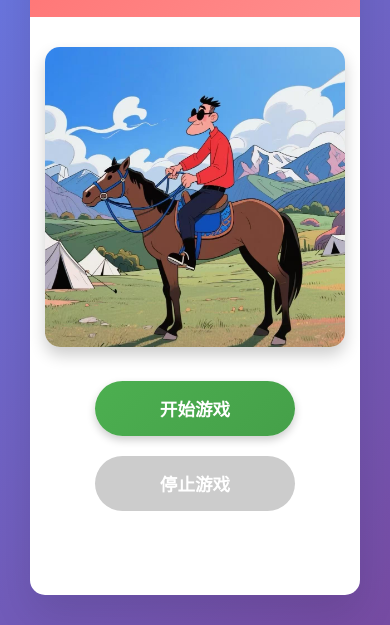
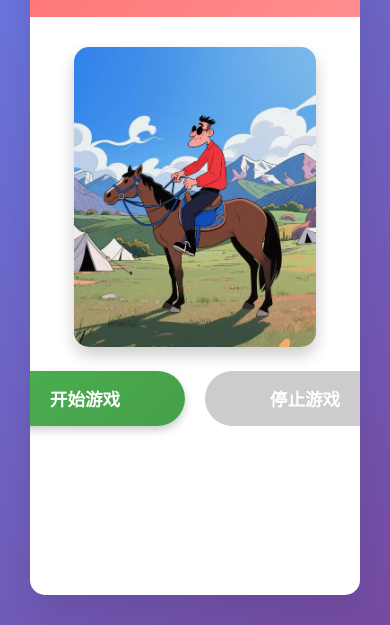
Before and after one commit to ltb1996/zsbxyx, a plain HTML site: page index.html in a window 390 px wide. Shown: the part 237-862 px from the top of the page. Drawn offline with Linux system fonts and the light colour scheme.

Commit message:
youceanniu

```diff
--- a/index.html
+++ b/index.html
@@ -19,15 +19,18 @@
         </header>
 
         <main class="game-area">
+            <div class="game-content">
                 <div class="image-container">
                     <img id="game-image" src="" alt="猜猜我是谁" class="game-image">
                 </div>
 
+                <div class="controls-panel">
                     <div class="controls">
                         <button id="start-btn" class="btn btn-start">开始游戏</button>
                         <button id="stop-btn" class="btn btn-stop" disabled>停止游戏</button>
                     </div>
-
+                </div>
+            </div>
         </main>
     </div>
 
--- a/style.css
+++ b/style.css
@@ -54,16 +54,25 @@ body {
     text-align: center;
 }
 
+.game-content {
+    display: flex;
+    align-items: center;
+    justify-content: center;
+    gap: 40px;
+    max-width: 1000px;
+    margin: 0 auto;
+}
+
 .image-container {
     position: relative;
-    margin-bottom: 30px;
+    margin-bottom: 0;
 }
 
 .game-image {
     width: 100%;
     max-width: 600px;
-    height: 600px;
-    object-fit: cover;
+    height: 700px;
+    object-fit: fill;
     border-radius: 15px;
     box-shadow: 0 8px 16px rgba(0, 0, 0, 0.2);
     transition: transform 0.3s ease;
@@ -73,12 +82,20 @@ body {
     transform: scale(1.05);
 }
 
+.controls-panel {
+    display: flex;
+    flex-direction: column;
+    justify-content: center;
+    align-items: center;
+    min-width: 200px;
+}
 
 .controls {
     display: flex;
+    flex-direction: column;
     gap: 20px;
-    justify-content: center;
-    margin-bottom: 30px;
+    align-items: center;
+    margin-bottom: 0;
 }
 
 .btn {
@@ -157,13 +174,22 @@ body {
         padding: 40px 20px;
     }
 
+    .game-content {
+        flex-direction: column;
+        gap: 30px;
+    }
+
     .game-image {
         max-width: 500px;
         height: 350px;
     }
 
+    .controls-panel {
+        min-width: auto;
+    }
+
     .controls {
-        flex-direction: column;
+        flex-direction: row;
         align-items: center;
     }
 
@@ -199,9 +225,19 @@ body {
         padding: 30px 15px;
     }
 
+    .game-content {
+        flex-direction: column;
+        gap: 20px;
+    }
+
     .game-image {
         max-width: 100%;
         height: 300px;
+    }
+
+    .controls {
+        flex-direction: row;
+        align-items: center;
     }
 
     .btn {
```
Lines whose indentation alone changed are shown as unchanged.
